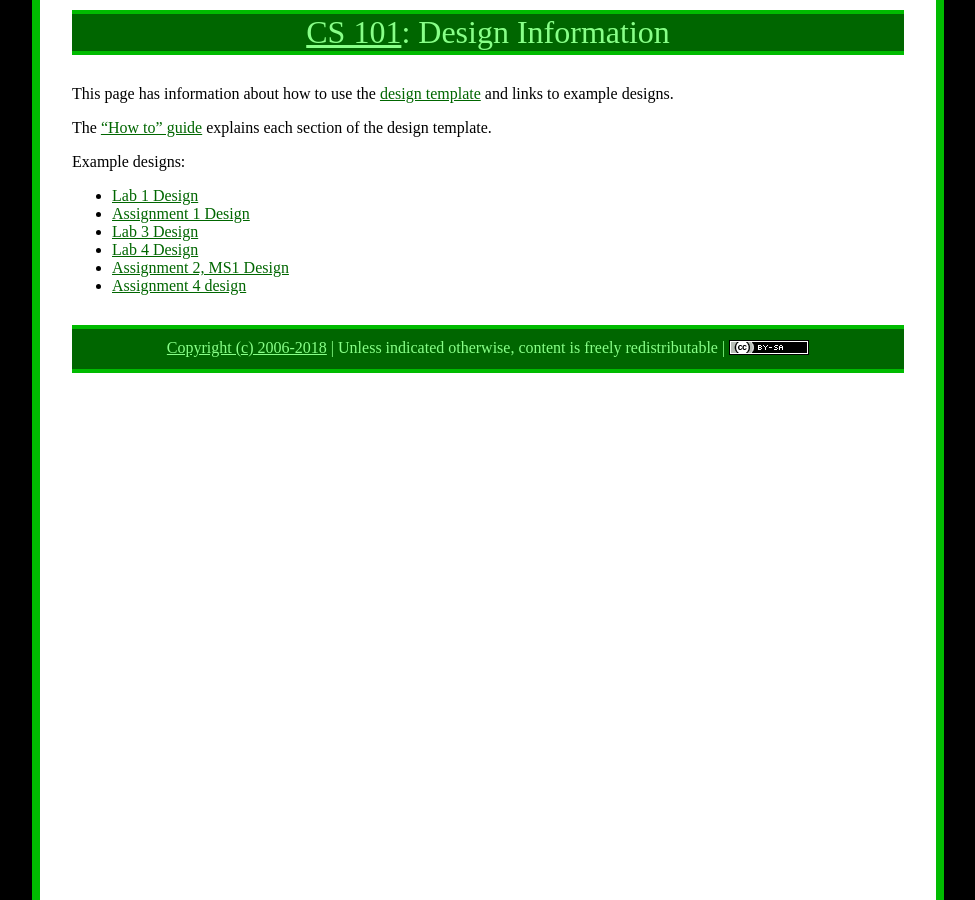
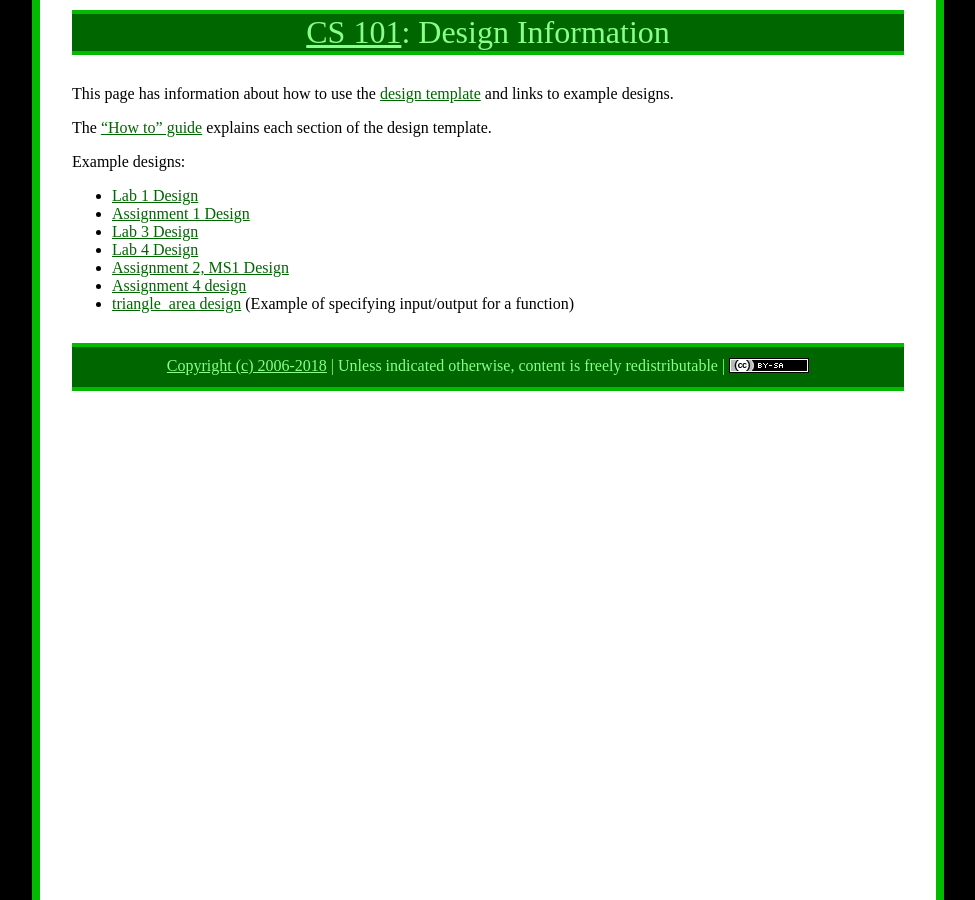
Before and after one commit to ycpcs/cs101-spring2018, a Jekyll site: the page built from design/index.md, in a window 1280 px wide. Shown: the whole page, without its empty margins (152-1127 px from the left). Built offline with Jekyll 4.4.1, drawn with Linux system fonts in a browser that asks for light colours.

Commit message:
example function design

```diff
--- a/design/index.md
+++ b/design/index.md
@@ -15,3 +15,4 @@ Example designs:
 * [Lab 4 Design](lab04-design.pdf)
 * [Assignment 2, MS1 Design](assign02-ms1-design.pdf)
 * [Assignment 4 design](assign04-design.pdf)
+* [triangle\_area design](triangle_area.pdf) (Example of specifying input/output for a function)
```
Also changed, not shown: 2 other files.
